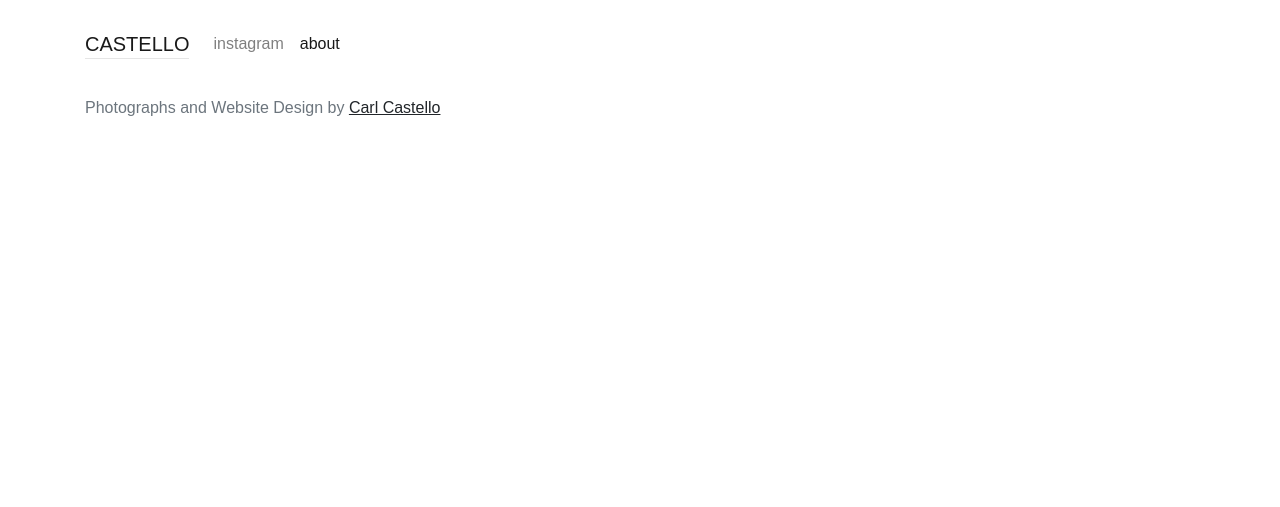
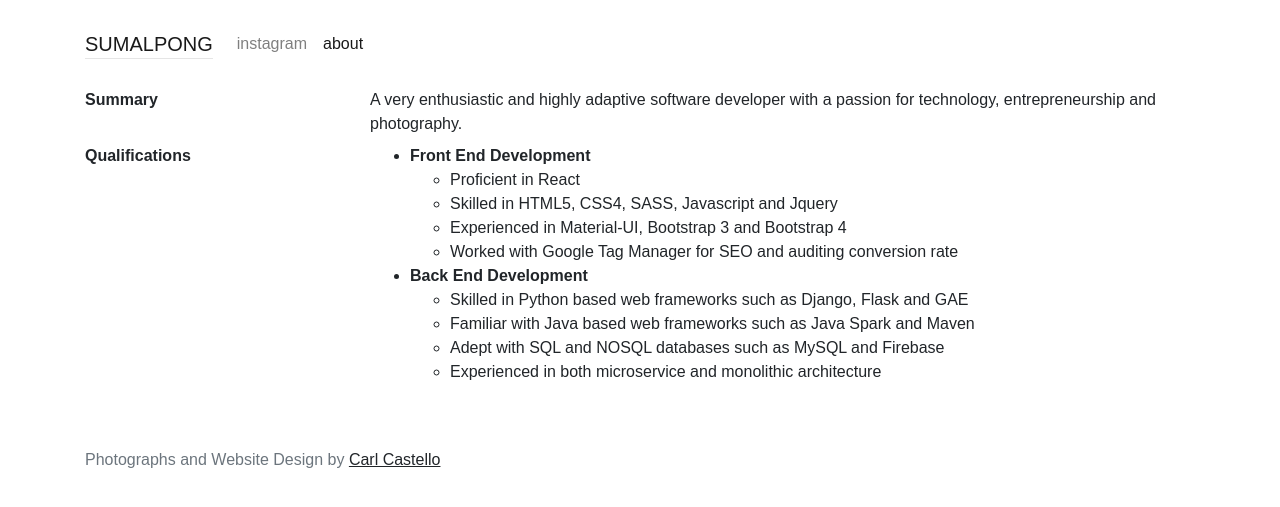
Before and after one commit to carlcastello/about-me, a Jekyll site: the page built from content/about.html, in a window 1280 px wide. Shown: the top 507 px of the page. Built offline with Jekyll 4.4.1, drawn with Linux system fonts in a browser that asks for light colours; nearby versions of some CDN libraries; some web fonts are replaced.

Commit message:
Started creating the about page

```diff
--- a/_includes/header.html
+++ b/_includes/header.html
@@ -1,7 +1,7 @@
 <nav class="navbar navbar-expand-sm navbar-light my-3">
     <div class="container">
         <a href="{{ '/' | relative_url }}" class="navbar-brand">
-           CASTELLO
+           SUMALPONG
            <hr/>
         </a>
         <button class="navbar-toggler" type="button" data-toggle="collapse" data-target="#navbar">
--- a/content/about.html
+++ b/content/about.html
@@ -4,3 +4,58 @@ layout: frontpage
 
 permalink: /about
 ---
+
+<div class="container">
+    <dl class="row">
+        <dt class="col-sm-3">
+            Summary
+        </dt>
+        <dd class="col-sm-9">
+            A very enthusiastic and highly adaptive software developer with a passion for technology, entrepreneurship and photography.
+        </dd>
+        <dt class="col-sm-3">
+            Qualifications
+        </dt>
+        <dd class="col-sm-9">
+            <ul>
+                <li>
+                    <strong>Front End Development</strong>
+                    <ul>
+                        <li>
+                            Proficient in React
+                        </li>
+                        <li>
+                            Skilled in HTML5, CSS4, SASS, Javascript and Jquery
+                        </li>
+                        <li>
+                            Experienced in Material-UI, Bootstrap 3 and Bootstrap 4
+                        </li>
+                        <li>
+                            Worked with Google Tag Manager for SEO and auditing conversion rate
+                        </li>
+                    </ul>
+                </li>
+                <li>
+                    <strong>Back End Development</strong>
+                    <ul>
+                        <li>
+                            Skilled in Python based web frameworks such as Django, Flask and GAE
+                        </li>
+                        <li>
+                            Familiar with Java based web frameworks such as Java Spark and Maven
+                        </li>
+                        <li>
+                            Adept with SQL and NOSQL databases such as MySQL and Firebase
+                        </li>
+                        <li>
+                            Experienced in both microservice and monolithic architecture
+                        </li>
+                    </ul>
+                </li>
+            </ul>
+        </dd>
+    </dl>
+    <dl class="row">
+
+    </dl>
+</div>
```
Also changed, not shown: index.html (+0 -13 lines), assets/images/carl_castello.png (added).
